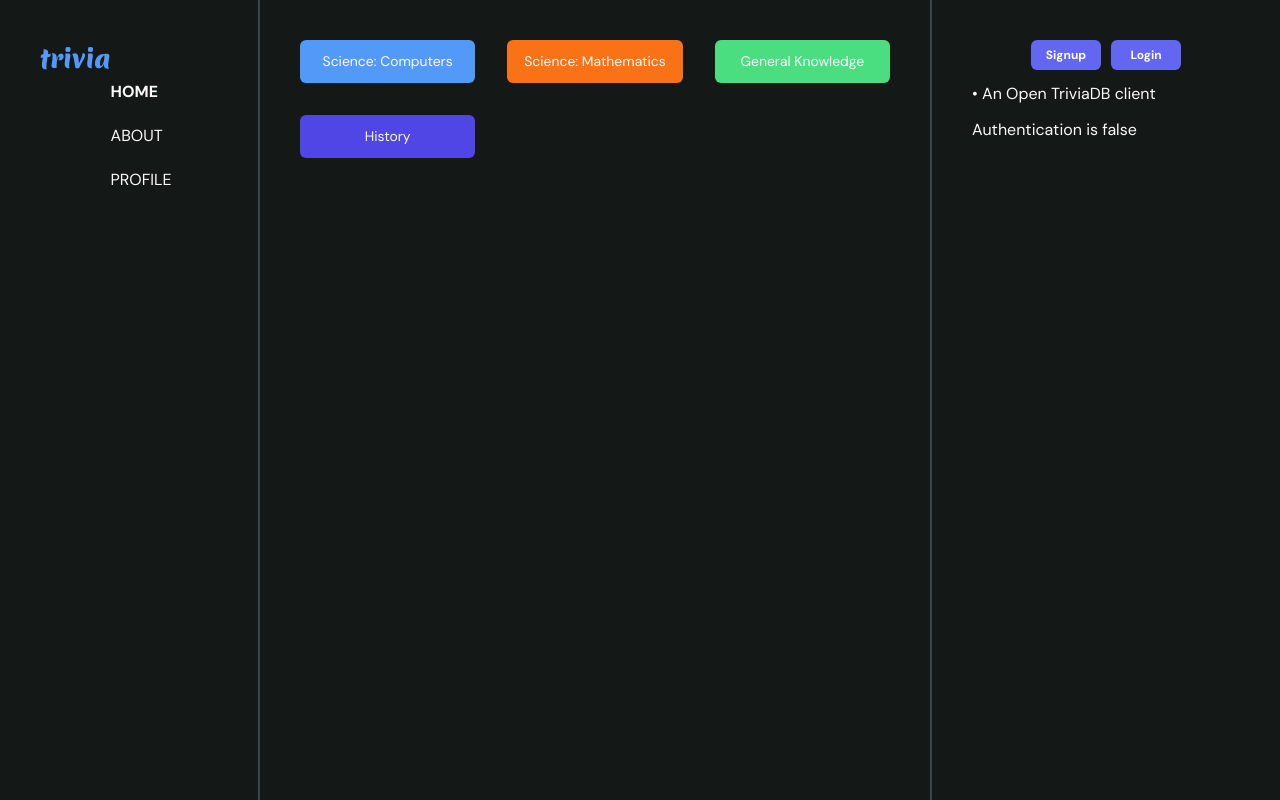
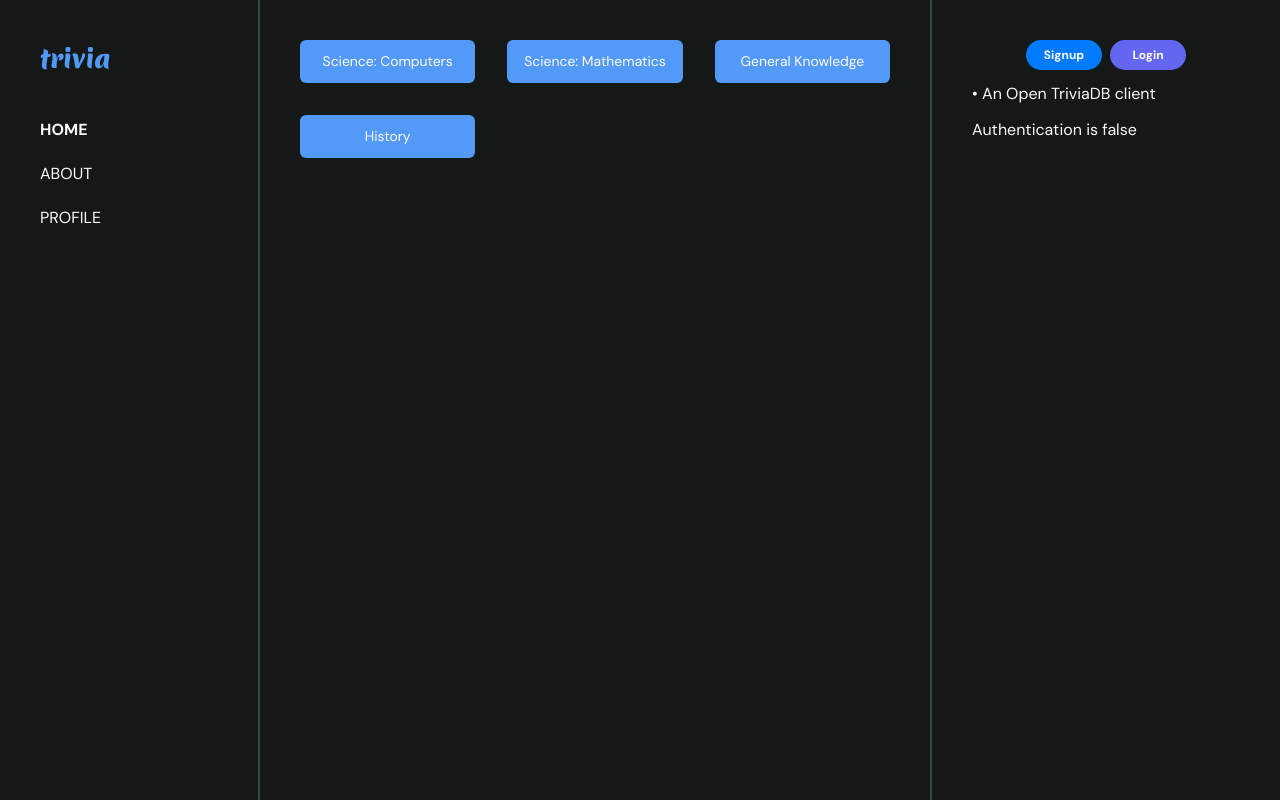
Before and after one commit to michaelchristwin/trivia, a React (Vite) app: page / in a window 1280 px wide. Built offline with nearby package versions, Linux system fonts and the light colour scheme.

Commit message:
Modified some CSS variables

```diff
--- a/src/components/Layout.tsx
+++ b/src/components/Layout.tsx
@@ -10,9 +10,9 @@ function Layout({ children }: { children: React.ReactNode }) {
   return (
     <div className={`flex w-full`}>
       <div
-        className={`w-[260px] h-[100vh] flex flex-col5 p-[40px] border-r-2 border-[#37464f]`}
+        className={`w-[260px] h-[100vh] flex flex-col p-[40px] border-r-2 border-[#37464f]`}
       >
-        <p className={`merienda font-[900] text-[25px] text-secondary2`}>
+        <p className={`merienda h-fit font-[900] text-[25px] text-secondary2`}>
           trivia
         </p>
         <ul className={`w-full mt-[40px] space-y-[20px]`}>
@@ -37,7 +37,7 @@ function Layout({ children }: { children: React.ReactNode }) {
       <div
         className={`w-[350px] h-[100vh] border-l-2 border-[#37464f] space-y-3 p-[40px]`}
       >
-        <div className={`flex w-[160px] h-[30px] mx-auto`}>
+        <div className={`flex w-[160px] space-x-2 h-[30px] mx-auto`}>
           {!isAuthenticated ? (
             <>
               <AuthModal title="Signup">
@@ -45,7 +45,7 @@ function Layout({ children }: { children: React.ReactNode }) {
                   type="button"
                   whileHover={{ scale: 1.1 }}
                   whileTap={{ scale: 0.9 }}
-                  className={`bg-indigo-500 text-[12px] font-bold text-white block mx-auto rounded-[6px] w-[70px] h-[30px]`}
+                  className={`bg-[#007BFF] text-[12px] font-bold text-white block mx-auto rounded-[100px] w-[80px] h-[30px]`}
                 >
                   Signup
                 </motion.button>
@@ -56,7 +56,7 @@ function Layout({ children }: { children: React.ReactNode }) {
                   type="button"
                   whileHover={{ scale: 1.1 }}
                   whileTap={{ scale: 0.9 }}
-                  className={`bg-indigo-500 text-[12px] font-bold text-white block mx-auto rounded-[6px] w-[70px] h-[30px]`}
+                  className={`bg-indigo-500 text-[12px] font-bold text-white block mx-auto rounded-[100px] w-[80px] h-[30px]`}
                 >
                   Login
                 </motion.button>
--- a/src/index.css
+++ b/src/index.css
@@ -37,6 +37,7 @@
 
 .dark {
   --background: 0 0% 3.9%;
+  --color-action: 60 100% 50%;
   --foreground: 0 0% 98%;
   --card: 0 0% 3.9%;
   --card-foreground: 0 0% 98%;
--- a/src/routes/index.lazy.tsx
+++ b/src/routes/index.lazy.tsx
@@ -8,12 +8,6 @@ export const Route = createLazyFileRoute("/")({
 });
 
 function Index() {
-  const colorVariants = {
-    secondary2: "bg-secondary2",
-    indigo: "bg-indigo-600",
-    orange: "bg-orange-500",
-    green: "bg-green-400",
-  };
   return (
     <div className={`w-full grid lg:grid-cols-3 p-[40px] gap-8`}>
       {subjects.map((subject) => (
@@ -23,7 +17,7 @@ function Index() {
             whileTap={{ scale: 0.9 }}
             type="button"
             key={subject.id}
-            className={`${colorVariants[subject.color as keyof typeof colorVariants]} px-1 h-[43px] leading-normal rounded-[6px] text-[0.69rem] md:text-[0.81rem] lg:text-[0.87rem]`}
+            className={`bg-secondary2 px-1 h-[43px] leading-normal rounded-[6px] text-[0.69rem] md:text-[0.81rem] lg:text-[0.87rem]`}
           >
             {subject.name}
           </motion.button>
--- a/tailwind.config.js
+++ b/tailwind.config.js
@@ -26,6 +26,7 @@ module.exports = {
         foreground: "hsl(var(--foreground))",
         secondary2: "rgb(var(--color-secondary) / <alpha-value>)",
         background: "rgb(var(--color-background) / <alpha-value>)",
+        action: "hsl(var(--color-action))",
 
         primary: {
           DEFAULT: "hsl(var(--primary))",
```
